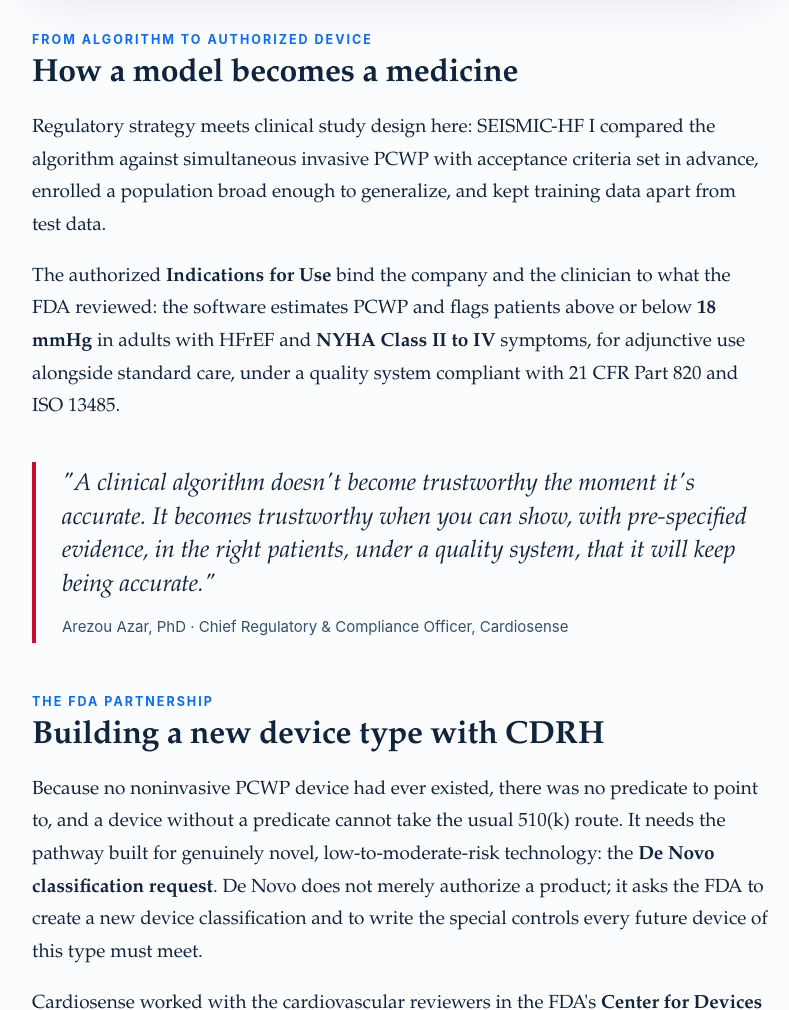
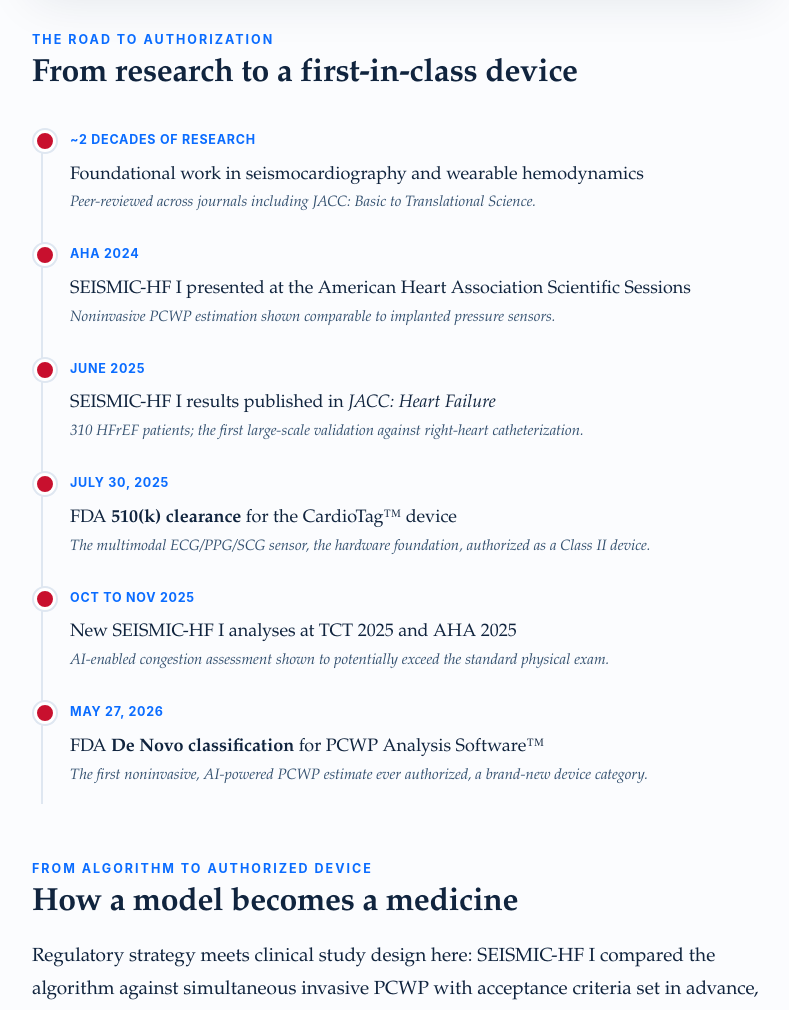
Before and after one commit to babakpNinja/cardiosense-var-a, a website: page index.html in a window 1280 px wide. Shown: the part 2420-3430 px from the top of the page, without its empty margins (240-1029 px from the left). Drawn offline with Linux system fonts and the light colour scheme.

Commit message:
Restore milestone timeline (kept slop-free)

```diff
--- a/index.html
+++ b/index.html
@@ -211,6 +211,16 @@
     <p>In the prospective, multi-center SEISMIC-HF I study, the algorithm was developed and evaluated in <strong>310 patients with HFrEF</strong>, each of whom underwent right-heart catheterization, the invasive reference standard for PCWP. The results, published in <em>JACC: Heart Failure</em> and presented at the American Heart Association's 2024 Scientific Sessions, showed accuracy on par with implanted pressure sensors.</p>
   </div>
 
+  <h2><span class="eyebrow">The Road to Authorization</span>From research to a first-in-class device</h2>
+  <ul class="timeline">
+    <li><span class="when">~2 decades of research</span><span class="what">Foundational work in seismocardiography and wearable hemodynamics<small>Peer-reviewed across journals including JACC: Basic to Translational Science.</small></span></li>
+    <li><span class="when">AHA 2024</span><span class="what">SEISMIC-HF I presented at the American Heart Association Scientific Sessions<small>Noninvasive PCWP estimation shown comparable to implanted pressure sensors.</small></span></li>
+    <li><span class="when">June 2025</span><span class="what">SEISMIC-HF I results published in <em>JACC: Heart Failure</em><small>310 HFrEF patients; the first large-scale validation against right-heart catheterization.</small></span></li>
+    <li><span class="when">July 30, 2025</span><span class="what">FDA <strong>510(k) clearance</strong> for the CardioTag&#8482; device<small>The multimodal ECG/PPG/SCG sensor, the hardware foundation, authorized as a Class II device.</small></span></li>
+    <li><span class="when">Oct to Nov 2025</span><span class="what">New SEISMIC-HF I analyses at TCT 2025 and AHA 2025<small>AI-enabled congestion assessment shown to potentially exceed the standard physical exam.</small></span></li>
+    <li><span class="when">May 27, 2026</span><span class="what">FDA <strong>De Novo classification</strong> for PCWP Analysis Software&#8482;<small>The first noninvasive, AI-powered PCWP estimate ever authorized, a brand-new device category.</small></span></li>
+  </ul>
+
   <h2><span class="eyebrow">From Algorithm to Authorized Device</span>How a model becomes a medicine</h2>
   <p>Regulatory strategy meets clinical study design here: SEISMIC-HF I compared the algorithm against simultaneous invasive PCWP with acceptance criteria set in advance, enrolled a population broad enough to generalize, and kept training data apart from test data.</p>
   <p>The authorized <strong>Indications for Use</strong> bind the company and the clinician to what the FDA reviewed: the software estimates PCWP and flags patients above or below <strong>18 mmHg</strong> in adults with HFrEF and <strong>NYHA Class II to IV</strong> symptoms, for adjunctive use alongside standard care, under a quality system compliant with 21 CFR Part 820 and ISO 13485.</p>
```
